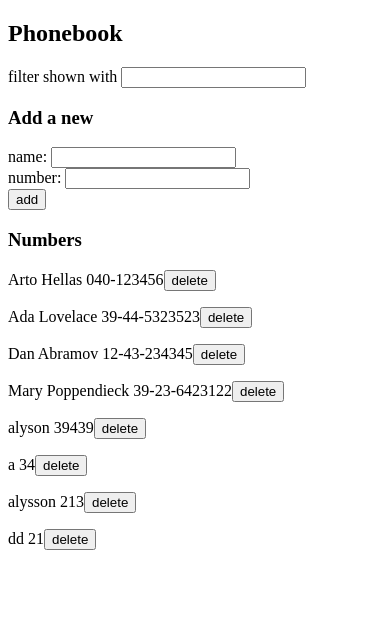
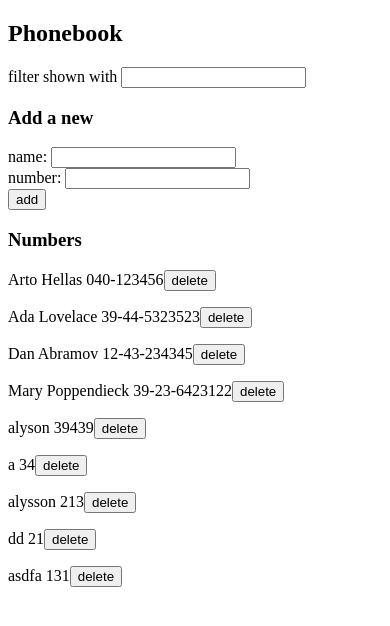
Before and after one commit to shirubaarison/shirubafso, a React (Vite) app in the folder part2/phonebook/: page / in a window 390 px wide. Shown: the top 626 px of the page. Built offline with nearby package versions, Linux system fonts and the light colour scheme; data requests are answered from the project's data file.

Commit message:
phonebook step11-12

```diff
--- a/part2/phonebook/db.json
+++ b/part2/phonebook/db.json
@@ -39,6 +39,11 @@
       "name": "dd",
       "number": "21",
       "id": 12
+    },
+    {
+      "name": "asdfa",
+      "number": "131",
+      "id": 15
     }
   ]
 }
--- a/part2/phonebook/src/App.jsx
+++ b/part2/phonebook/src/App.jsx
@@ -2,9 +2,11 @@ import { useState, useEffect } from 'react'
 import Person from './components/Persons'
 import PersonForm from './components/PersonForm'
 import Filter from './components/Filter'
+import Notification from './components/Notification'
 
 import personsService from './services/persons'
 
+import './index.css'
 
 const App = () => {
   const [persons, setPersons] = useState([])
@@ -20,6 +22,9 @@ const App = () => {
   const [newName, setNewName] = useState('')
   const [newNumber, setNewNumber] = useState('')
   const [newFilter, setNewFilter] = useState('')
+
+  const [newNotification, setNewNotification] = useState(null)
+  const [sucess, setSucess] = useState(true)
 
   const peopleToShow = '' ? persons : persons.filter(person => person.name.toLowerCase().includes(newFilter.toLowerCase()))
 
@@ -38,7 +43,7 @@ const App = () => {
   const addPerson = (event) => {
     event.preventDefault()
     if (persons.filter(e => e.name === newName).length > 0) {
-      if (window.confirm(` ${newName} is already added to phonebook. Replace the old number with a new one?`))
+      if (window.confirm(`${newName} is already added to phonebook. Replace the old number with a new one?`))
       {
         const personF = persons.find(n => n.name === newName)
         const changedPerson = {...personF, number: newNumber }
@@ -47,6 +52,10 @@ const App = () => {
           .update(personF.id, changedPerson)
           .then(response => {
           setPersons(persons.map(person => person.id === personF.id ? response : person))
+          setNewNotification(`updated ${newName}`, sucess)
+          setTimeout(() => {
+            setNewNotification(null)
+          }, 5000)
           })
       }
       setNewName('')
@@ -65,6 +74,10 @@ const App = () => {
         setPersons(persons.concat(response))
         setNewName('')
         setNewNumber('')
+        setNewNotification(`added ${newName}`, true)
+        setTimeout(() => {
+          setNewNotification(null)
+        }, 5000)
       })
   }
 
@@ -76,6 +89,19 @@ const App = () => {
         .deleteObj(id)
         .then(response => {
           setPersons(persons.filter(person => person.id !== id))
+          setNewNotification(`deleted ${person.name}`, true)
+          setTimeout(() => {
+            setNewNotification(null)
+          }, 5000)
+        })
+        .catch(error => {
+          setNewNotification(`information of ${person.name} has already been removed from server`, false)
+          setSucess(false)
+          setPersons(persons.filter( person => person.id != id))
+          setTimeout(() => {
+            setNewNotification(null)
+            setSucess(true)
+          }, 5000)
         })
     }
   }
@@ -83,6 +109,7 @@ const App = () => {
   return (
     <div>
       <h2>Phonebook</h2>
+      <Notification message={newNotification} sucess={sucess} />
       <Filter newFilter={newFilter} handleNewFilter={handleNewFilter} />
       <h3>Add a new</h3>
       <PersonForm addPerson={addPerson} newName={newName} newNumber={newNumber} handleNewName={handleNewName} handlewNewNumber={handlewNewNumber}/>
--- /dev/null
+++ b/part2/phonebook/src/components/Notification.jsx
@@ -0,0 +1,13 @@
+const Notification = ({ message, sucess }) => {
+    if (message === null) {
+      return null
+    }
+
+    return (
+      <div className={sucess ? "notification" : "notification error"}>
+        {message}
+      </div>
+    )
+  }
+
+export default Notification
--- /dev/null
+++ b/part2/phonebook/src/index.css
@@ -0,0 +1,13 @@
+.notification {
+    color: green;
+    background: lightgrey;
+    font-size: 20px;
+    border-style: solid;
+    border-radius: 5px;
+    padding: 10px;
+    margin-bottom: 10px;
+  }
+
+.error {
+  color: red;
+}
```
